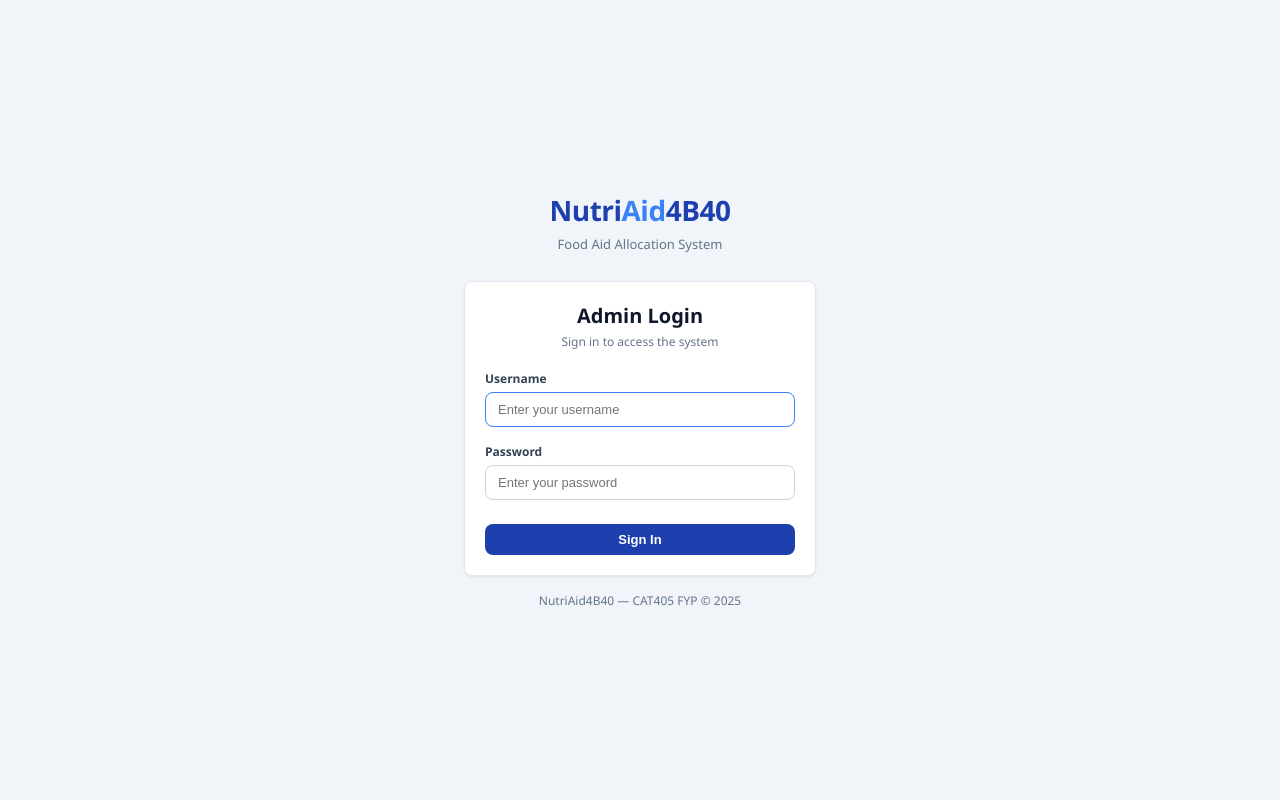
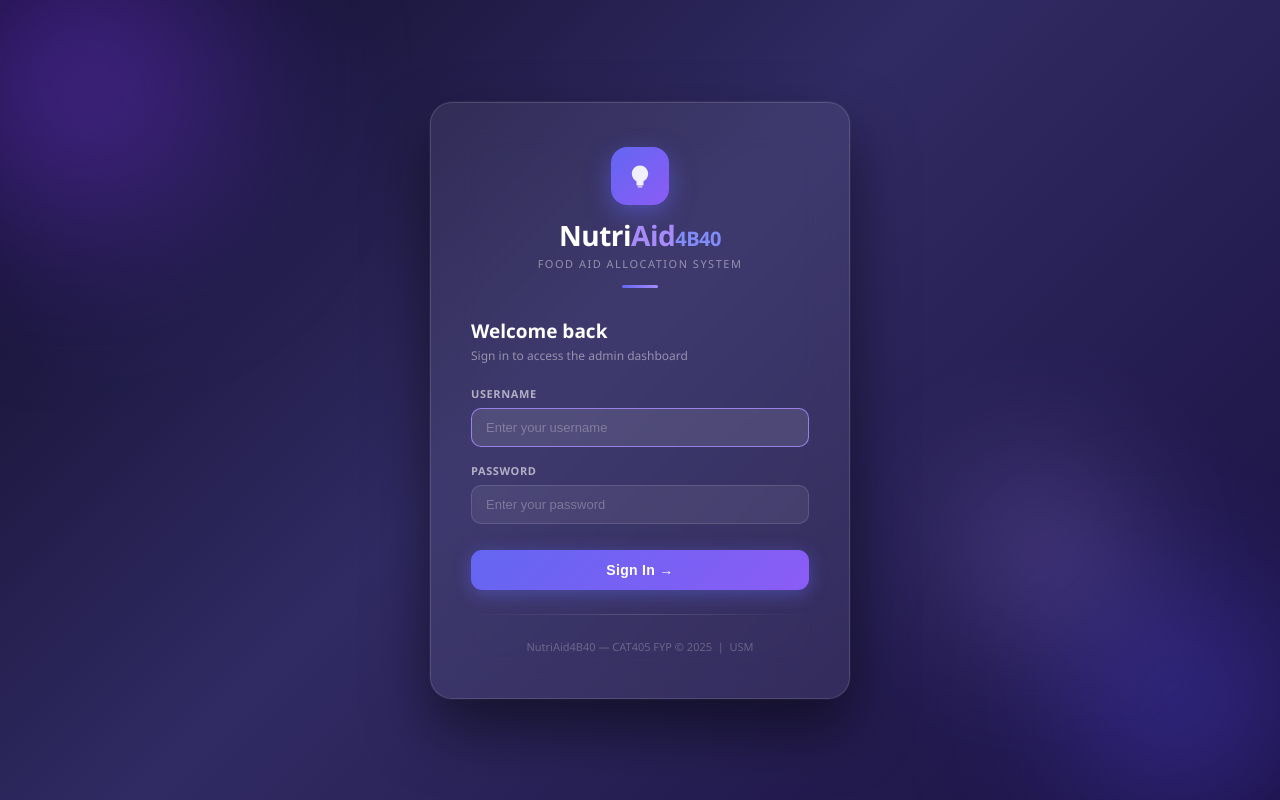
Before and after one commit to fatinnaajihah/FYP-VSCODE, a React app in the folder frontend/: page /login in a window 1280 px wide. Built offline with nearby package versions, Linux system fonts and the light colour scheme; the HTML template or start-up script is replaced by a standard one.

Commit message:
update login.jsx

```diff
--- a/frontend/src/pages/Login.jsx
+++ b/frontend/src/pages/Login.jsx
@@ -1,5 +1,62 @@
 import { useState } from 'react'
 import { login } from '../api/api'
+
+const css = `
+  .login-page {
+    min-height: 100vh;
+    background: linear-gradient(135deg, #0f0c29 0%, #302b63 45%, #1a1040 100%);
+    display: flex; align-items: center; justify-content: center;
+    overflow: hidden; position: relative;
+  }
+  .login-blob {
+    position: absolute; border-radius: 50%; pointer-events: none;
+    filter: blur(70px); opacity: 0.55;
+  }
+  .login-card {
+    width: 100%; max-width: 420px; padding: 44px 40px;
+    background: rgba(255,255,255,0.07);
+    backdrop-filter: blur(22px); -webkit-backdrop-filter: blur(22px);
+    border-radius: 22px; border: 1px solid rgba(255,255,255,0.13);
+    box-shadow: 0 30px 60px rgba(0,0,0,0.5), 0 0 0 1px rgba(255,255,255,0.05);
+    position: relative; z-index: 1; margin: 20px;
+  }
+  .login-input {
+    width: 100% !important;
+    padding: 11px 14px !important;
+    background: rgba(255,255,255,0.07) !important;
+    border: 1.5px solid rgba(255,255,255,0.13) !important;
+    border-radius: 10px !important;
+    font-size: 13px !important;
+    color: #fff !important;
+    outline: none !important;
+    transition: border-color .2s, background .2s !important;
+    box-sizing: border-box !important;
+  }
+  .login-input:focus {
+    border-color: rgba(167,139,250,0.85) !important;
+    background: rgba(255,255,255,0.10) !important;
+  }
+  .login-input::placeholder { color: rgba(255,255,255,0.28); }
+  .login-btn {
+    width: 100%; padding: 12px 0;
+    background: linear-gradient(135deg, #6366f1 0%, #8b5cf6 100%);
+    border: none; border-radius: 11px;
+    color: #fff; font-size: 14px; font-weight: 700;
+    cursor: pointer; letter-spacing: 0.3px;
+    box-shadow: 0 4px 18px rgba(99,102,241,0.45);
+    transition: opacity .15s, transform .12s, box-shadow .15s;
+  }
+  .login-btn:hover:not(:disabled) {
+    opacity: 0.92; transform: translateY(-1px);
+    box-shadow: 0 7px 22px rgba(99,102,241,0.55);
+  }
+  .login-btn:disabled { opacity: 0.45; cursor: not-allowed; }
+  .login-divider {
+    height: 1px;
+    background: linear-gradient(to right, transparent, rgba(255,255,255,0.15), transparent);
+    margin: 24px 0;
+  }
+`
 
 export default function Login() {
   const [username, setUsername] = useState('')
@@ -27,36 +84,91 @@ export default function Login() {
   }
 
   return (
+    <>
+      <style>{css}</style>
+      <div className="login-page">
+
+        {/* Background blobs */}
+        <div className="login-blob" style={{
+          width: 480, height: 480,
+          background: 'radial-gradient(circle, #7c3aed 0%, transparent 70%)',
+          top: '-160px', left: '-160px',
+        }} />
+        <div className="login-blob" style={{
+          width: 360, height: 360,
+          background: 'radial-gradient(circle, #4f46e5 0%, transparent 70%)',
+          bottom: '-80px', right: '-80px',
+        }} />
+        <div className="login-blob" style={{
+          width: 220, height: 220,
+          background: 'radial-gradient(circle, #a78bfa 0%, transparent 70%)',
+          top: '55%', right: '10%',
+        }} />
+
+        <div className="login-card">
+
+          {/* Brand header */}
+          <div style={{ textAlign: 'center', marginBottom: 30 }}>
             <div style={{
-      minHeight: '100vh', display: 'flex', alignItems: 'center',
-      justifyContent: 'center', background: 'var(--gray-100)',
+              display: 'inline-flex', alignItems: 'center', justifyContent: 'center',
+              width: 58, height: 58, borderRadius: 16, marginBottom: 16,
+              background: 'linear-gradient(135deg, #6366f1 0%, #8b5cf6 100%)',
+              boxShadow: '0 8px 24px rgba(99,102,241,0.5)',
             }}>
-      <div style={{ width: '100%', maxWidth: 400, padding: 24 }}>
+              <svg width="28" height="28" viewBox="0 0 24 24" fill="none">
+                <path d="M12 3C8.5 3 5 6 5 10c0 2.8 1.6 5.2 4 6.5V20h6v-3.5c2.4-1.3 4-3.7 4-6.5 0-4-3.5-7-7-7z" fill="rgba(255,255,255,0.9)"/>
+                <path d="M10 20h4v1.5a.5.5 0 01-.5.5h-3a.5.5 0 01-.5-.5V20z" fill="rgba(255,255,255,0.6)"/>
+              </svg>
+            </div>
 
-        <div style={{ textAlign: 'center', marginBottom: 28 }}>
-          <div style={{ fontSize: 28, fontWeight: 700, color: 'var(--primary)', letterSpacing: '-0.5px' }}>
-            Nutri<span style={{ color: 'var(--primary-light)' }}>Aid</span>4B40
+            <div style={{ fontSize: 28, fontWeight: 800, color: '#fff', letterSpacing: '-0.5px', lineHeight: 1 }}>
+              Nutri<span style={{ color: '#a78bfa' }}>Aid</span>
+              <span style={{ color: '#818cf8', fontSize: 20, fontWeight: 700 }}>4B40</span>
             </div>
-          <div style={{ color: 'var(--gray-500)', marginTop: 6, fontSize: 13 }}>
+            <div style={{
+              color: 'rgba(255,255,255,0.45)', marginTop: 7, fontSize: 11,
+              letterSpacing: '1.5px', textTransform: 'uppercase', fontWeight: 500,
+            }}>
               Food Aid Allocation System
+            </div>
+            <div style={{
+              width: 36, height: 3, margin: '14px auto 0',
+              background: 'linear-gradient(to right, #6366f1, #a78bfa)',
+              borderRadius: 99,
+            }} />
+          </div>
+
+          {/* Form title */}
+          <div style={{ marginBottom: 22 }}>
+            <div style={{ fontSize: 19, fontWeight: 700, color: '#fff' }}>Welcome back</div>
+            <div style={{ fontSize: 12, color: 'rgba(255,255,255,0.45)', marginTop: 3 }}>
+              Sign in to access the admin dashboard
             </div>
           </div>
 
-        <div className="card">
-          <div className="card-body">
-            <div style={{ textAlign: 'center', marginBottom: 20 }}>
-              <div style={{ fontSize: 20, fontWeight: 700, color: 'var(--gray-900)' }}>Admin Login</div>
-              <div style={{ fontSize: 12, color: 'var(--gray-500)', marginTop: 4 }}>
-                Sign in to access the system
+          {/* Error */}
+          {error && (
+            <div style={{
+              background: 'rgba(239,68,68,0.15)',
+              border: '1px solid rgba(239,68,68,0.35)',
+              color: '#fca5a5', borderRadius: 10,
+              padding: '10px 14px', fontSize: 12, marginBottom: 18,
+            }}>
+              {error}
             </div>
-            </div>
-
-            {error && <div className="alert alert-error">{error}</div>}
+          )}
 
           <form onSubmit={handleSubmit}>
-              <div className="form-group">
-                <label>Username</label>
+            <div style={{ marginBottom: 16 }}>
+              <label style={{
+                display: 'block', fontSize: 11, fontWeight: 600,
+                color: 'rgba(255,255,255,0.6)', marginBottom: 7,
+                letterSpacing: '0.6px', textTransform: 'uppercase',
+              }}>
+                Username
+              </label>
               <input
+                className="login-input"
                 type="text"
                 value={username}
                 onChange={e => setUsername(e.target.value)}
@@ -65,9 +177,17 @@ export default function Login() {
                 autoFocus
               />
             </div>
-              <div className="form-group">
-                <label>Password</label>
+
+            <div style={{ marginBottom: 26 }}>
+              <label style={{
+                display: 'block', fontSize: 11, fontWeight: 600,
+                color: 'rgba(255,255,255,0.6)', marginBottom: 7,
+                letterSpacing: '0.6px', textTransform: 'uppercase',
+              }}>
+                Password
+              </label>
               <input
+                className="login-input"
                 type="password"
                 value={password}
                 onChange={e => setPassword(e.target.value)}
@@ -75,22 +195,19 @@ export default function Login() {
                 required
               />
             </div>
-              <button
-                type="submit"
-                className="btn btn-primary"
-                style={{ width: '100%', marginTop: 8, justifyContent: 'center' }}
-                disabled={loading}
-              >
-                {loading ? 'Signing in…' : 'Sign In'}
+
+            <button type="submit" className="login-btn" disabled={loading}>
+              {loading ? 'Signing in…' : 'Sign In →'}
             </button>
           </form>
-          </div>
-        </div>
 
-        <div style={{ textAlign: 'center', marginTop: 16, fontSize: 12, color: 'var(--gray-500)' }}>
-          NutriAid4B40 &mdash; CAT405 FYP &copy; 2025
+          <div className="login-divider" />
+
+          <div style={{ textAlign: 'center', fontSize: 11, color: 'rgba(255,255,255,0.25)' }}>
+            NutriAid4B40 &mdash; CAT405 FYP &copy; 2025 &nbsp;|&nbsp; USM
           </div>
         </div>
       </div>
+    </>
   )
 }
```
Lines whose indentation alone changed are shown as unchanged.
